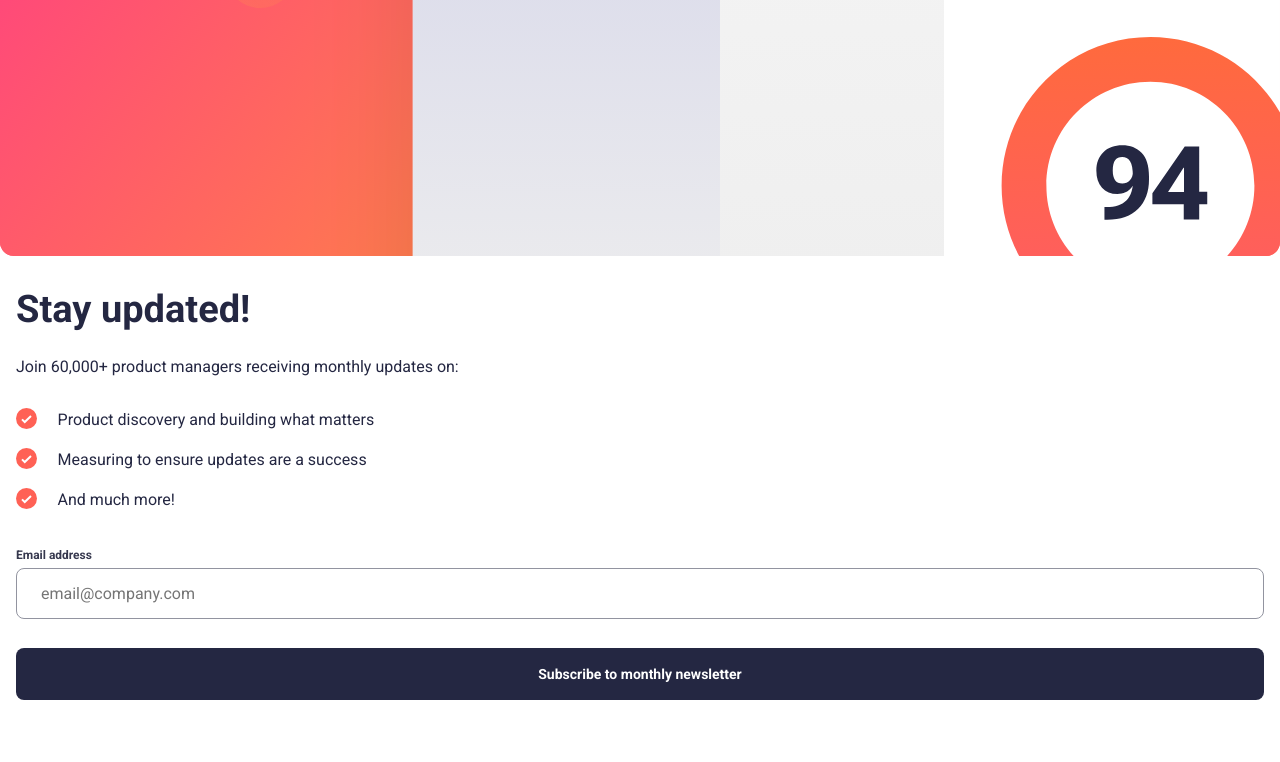
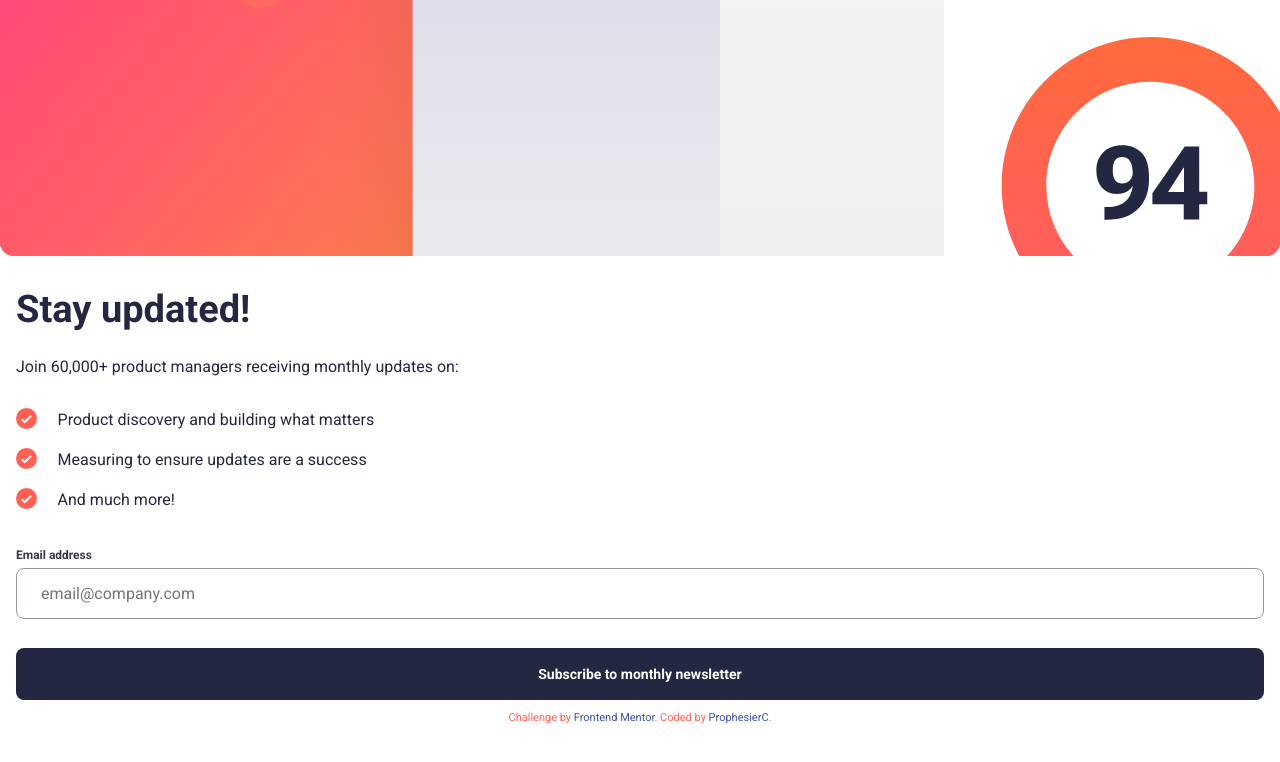
Before and after one commit to prophesierc/newsletter-sign-up-with-success-message-main, a Vue app in the folder app/: page / in a window 1280 px wide. Shown: the top 762 px of the page. Built offline with nearby package versions, Linux system fonts and the light colour scheme.

Commit message:
update App.vue and global.css

```diff
--- a/app/src/App.vue
+++ b/app/src/App.vue
@@ -10,6 +10,10 @@
     <ListItems />
     <EmailField />
     <SubscribeButton />
+    <div class="attribution">
+      Challenge by <a href="https://www.frontendmentor.io?ref=challenge" target="_blank">Frontend Mentor</a>.
+      Coded by <a href="https://github.com/prophesierc">ProphesierC</a>.
+    </div>
   </main>
 </template>
 
--- a/app/src/global.css
+++ b/app/src/global.css
@@ -64,8 +64,11 @@ main {
   font-size: 11px;
   text-align: center;
   width: 100%;
+  color: var(--primary-clr-tomato);
+  margin-top: 1em;
 }
 
 .attribution a {
   color: hsl(228, 45%, 44%);
+  text-decoration: none;
 }
```
